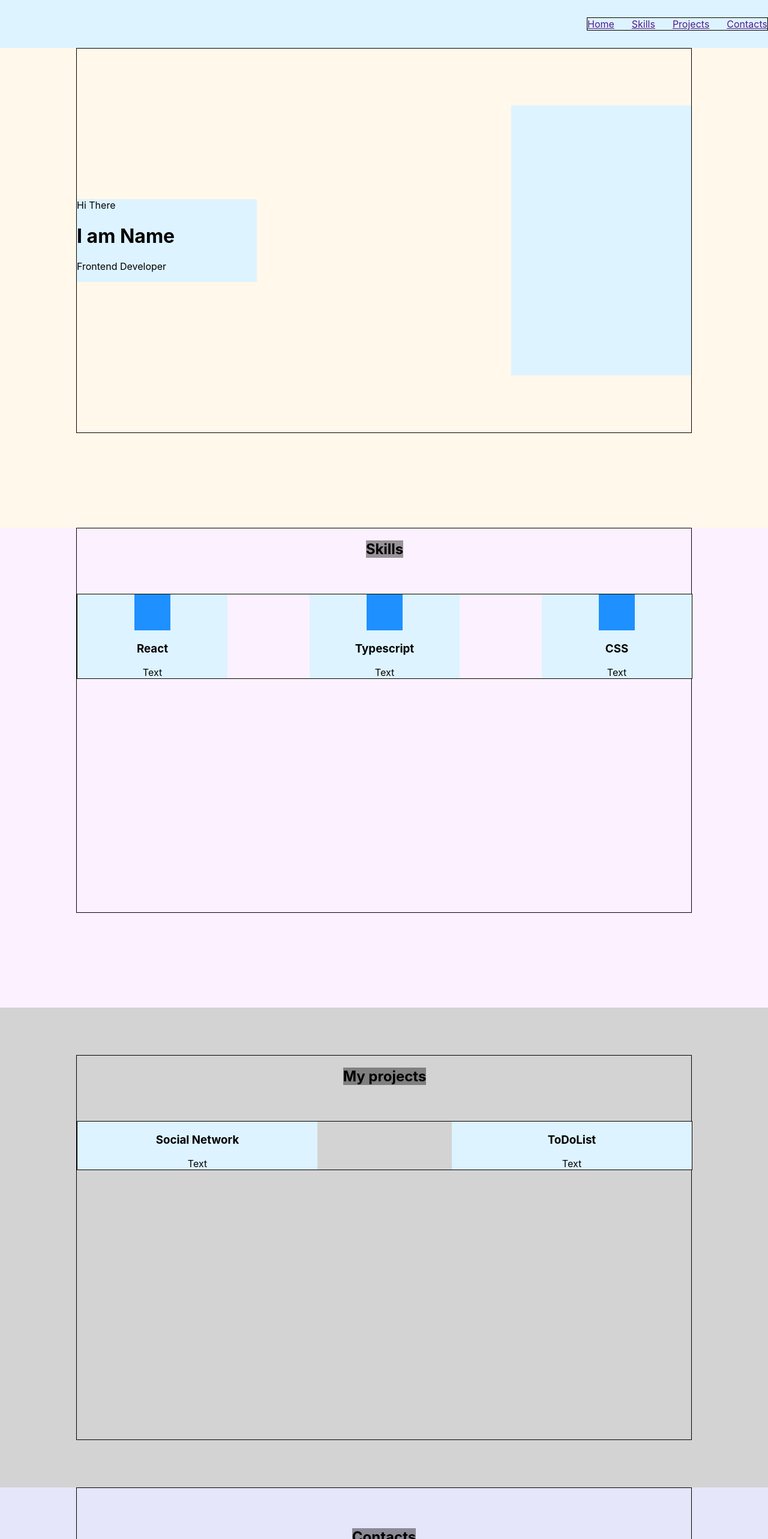
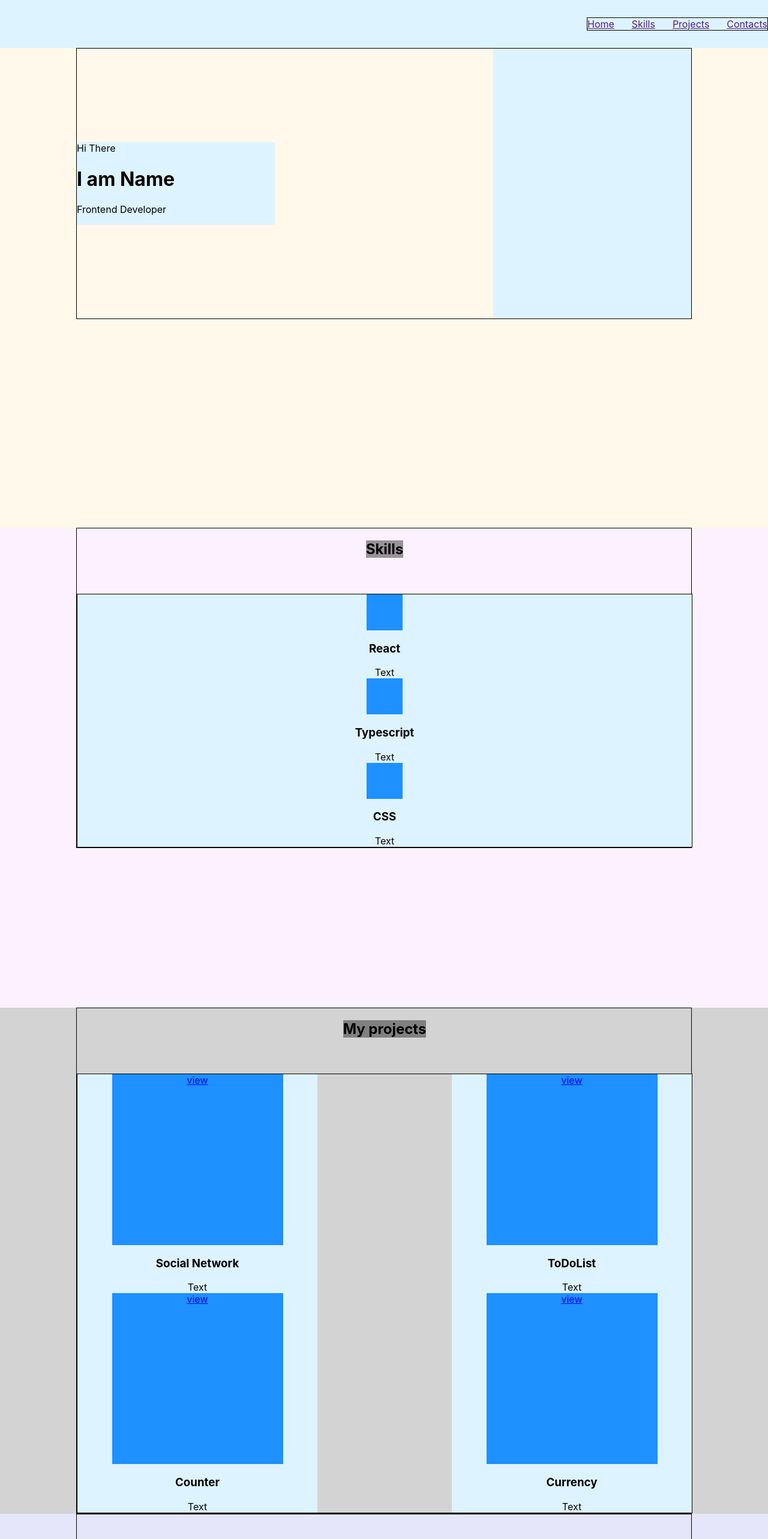
Before and after one commit to StrongBeauty/Portfolio, a React (Create React App) app: page / in a window 1280 px wide. Shown: the top 2566 px of the page at 60% size. Built offline with nearby package versions, Linux system fonts and the light colour scheme.

Commit message:
refactor

```diff
--- a/src/Common/Styles/Container.module.css
+++ b/src/Common/Styles/Container.module.css
@@ -8,7 +8,7 @@
 .container {
     border: 1px solid;
     width: 80%;
-    height: 80vh;
+    min-height: 40%;
     margin: 0 auto;
     display: flex;
     flex-wrap: wrap;
--- a/src/Home/Home.module.css
+++ b/src/Home/Home.module.css
@@ -9,12 +9,12 @@
 }
 
 .text {
-    width: 300px;
+    min-width: 330px;
     background-color: #ddf3ff;
 }
 
 .photo {
-    width: 300px;
+    min-width: 330px;
     height: 450px;
     background-color: #ddf3ff;
 }
--- a/src/Projects/Project/Project.js
+++ b/src/Projects/Project/Project.js
@@ -1,12 +1,13 @@
 import React from 'react'
 import style from './Project.module.css'
-
 
 
 export const Project = (props) => {
     return (
         <div className={style.projectBlock}>
-            <a href={props.title} className={style.icon}></a>
+            <div className={style.icon}>
+                <a href={props.title}>view</a>
+            </div>
             <h3>{props.title}</h3>
             <span className={style.description}>{props.description}</span>
         </div>
--- a/src/Projects/Project/Project.module.css
+++ b/src/Projects/Project/Project.module.css
@@ -5,6 +5,7 @@
     flex-direction: column;
     align-items: center;
     text-align: center;
+
 
 }
 
@@ -15,8 +16,8 @@
 }*/
 
 .icon {
-    height: 100%;
-    width: 100%;
+    min-height: 285px;
+    width: 285px;
     background-color: dodgerblue;
 }
 
--- a/src/Projects/Projects.js
+++ b/src/Projects/Projects.js
@@ -14,6 +14,8 @@ export const Projects = () => {
                 <div className={style.projects}>
                     <Project title={'Social Network'} description={'Text'} href={''}/>
                     <Project title={'ToDoList'} description={'Text'} href={''}/>
+                    <Project title={'Counter'} description={'Text'} href={''}/>
+                    <Project title={'Currency'} description={'Text'} href={''}/>
                 </div>
             </div>
         </div>
--- a/src/Projects/Projects.module.css
+++ b/src/Projects/Projects.module.css
@@ -7,6 +7,7 @@
     align-items: center;
     flex-direction: column;
     justify-content: flex-start;
+
 }
 
 .header {
--- a/src/Skills/Skill/Skill.module.css
+++ b/src/Skills/Skill/Skill.module.css
@@ -1,5 +1,5 @@
 .skillBlock {
-    width: 250px;
+    min-width: 100%;
     background-color: #ddf3ff;
     display: flex;
     flex-direction: column;
```
